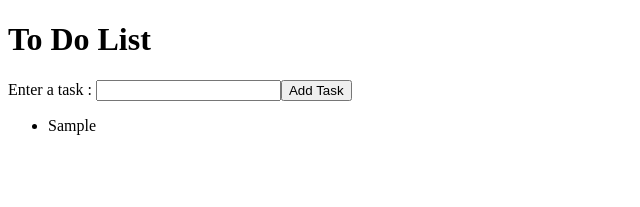
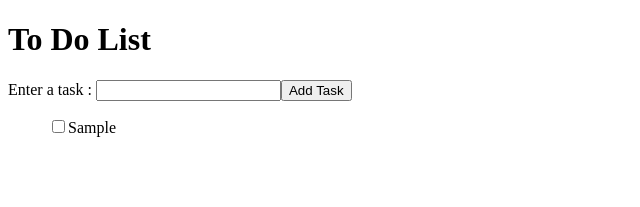
Before and after one commit to chealeanpenhchakrith/TwoDoList, a Vue app: page / in a window 1280 px wide. Both pictures are taken after typing "Sample" into the empty fields and a click on the button "Add Task". Shown: the top 207 px of the page, without its empty margins (0-640 px from the left). Built offline with nearby package versions, Linux system fonts and the light colour scheme.

Commit message:
Add a checkbox for each task and style it when checked

```diff
--- a/src/App.vue
+++ b/src/App.vue
@@ -10,7 +10,12 @@
   </div>
   <div v-else>
     <ul>
-      <li v-for="task in taskList" :key="task">{{ task }}</li>
+      <li v-for="task in taskList" :key="task">
+        <label>
+          <input type="checkbox">
+          <span>{{ task }}</span>
+        </label>
+      </li>
     </ul>
   </div>
 </template>
@@ -28,4 +33,12 @@ const addTask = () => {
 };
 </script>
 
-<style scoped></style>
+<style scoped>
+li {
+  list-style-type: none;
+}
+
+input[type="checkbox"]:checked + span {
+    text-decoration: line-through;
+}
+</style>
```
